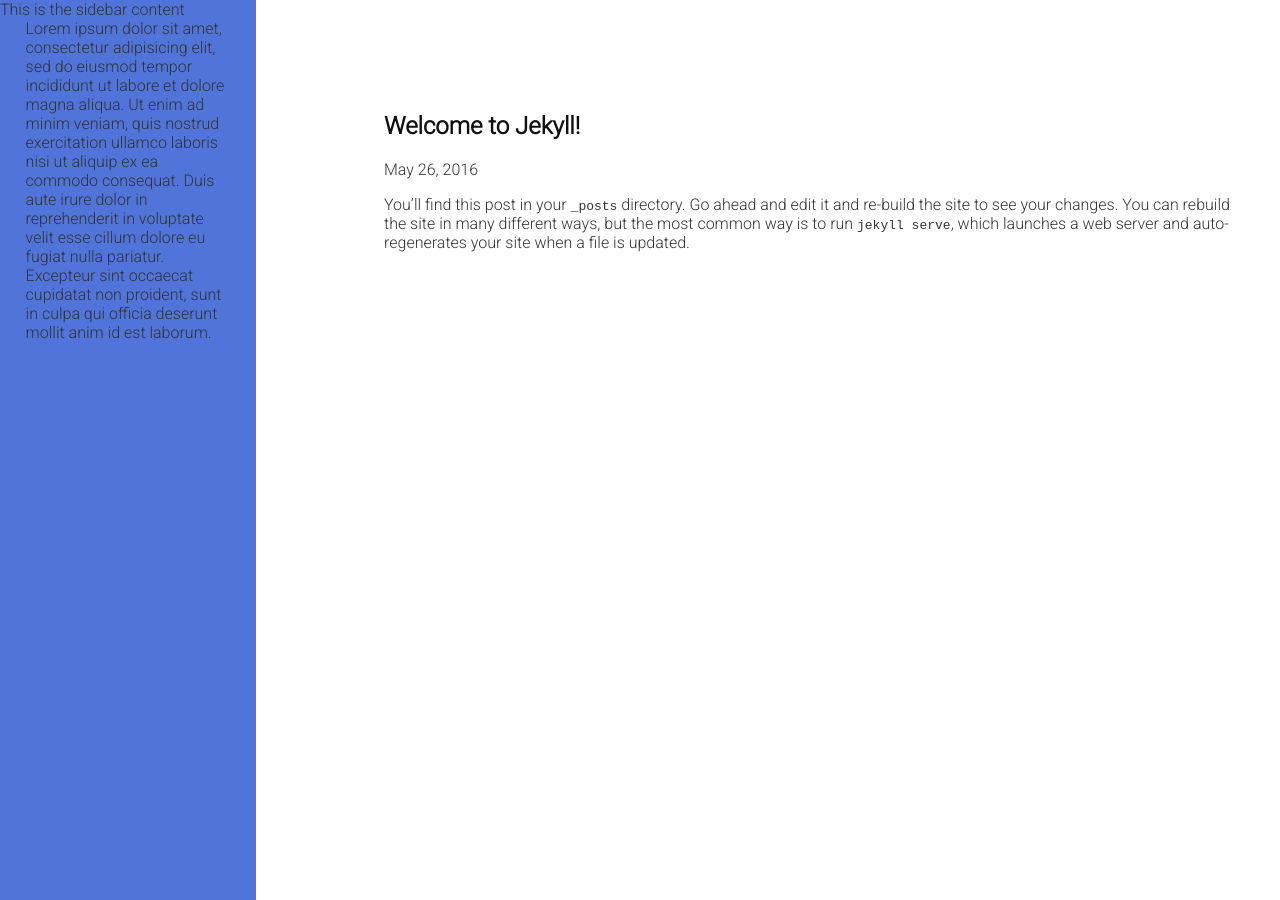
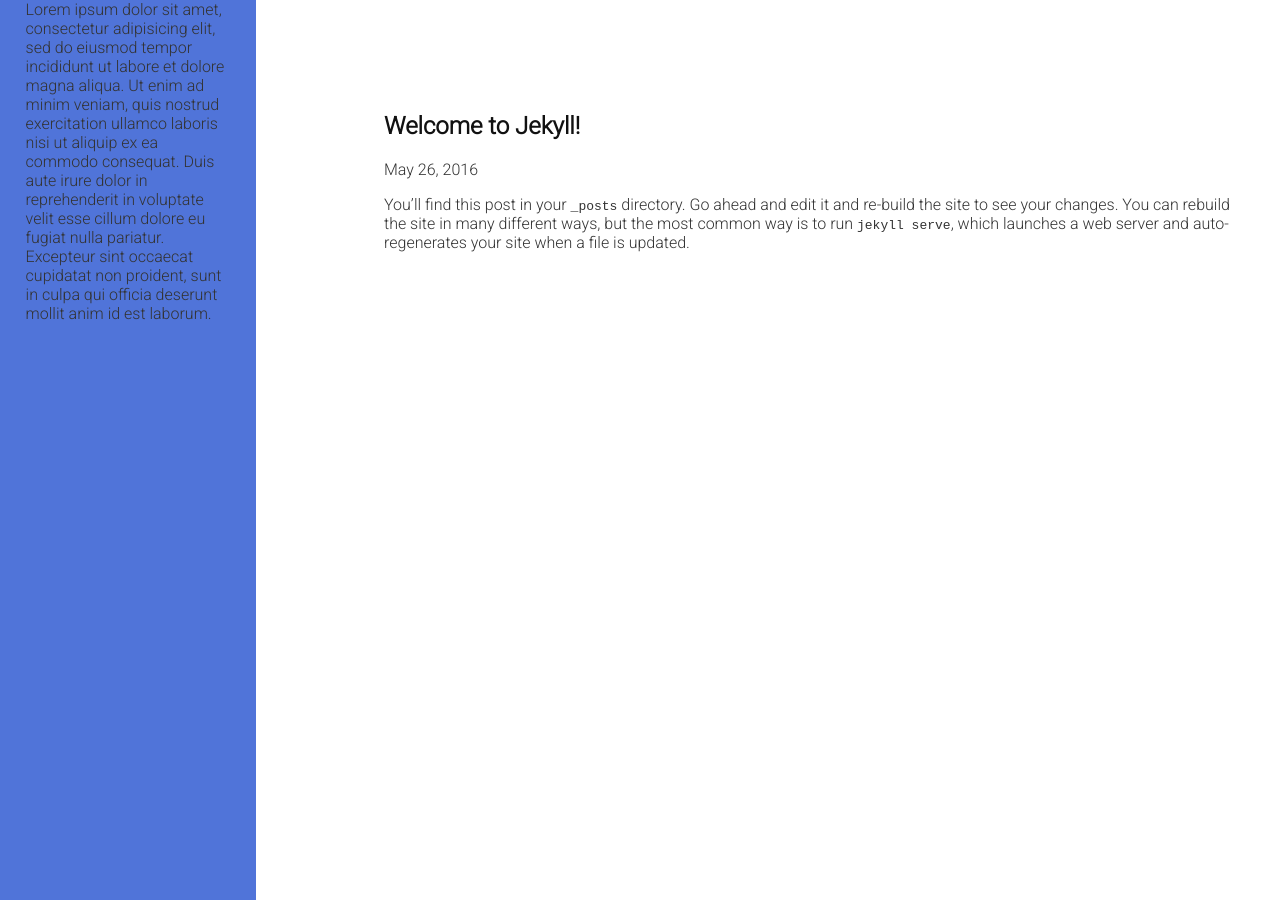
Before and after one commit to kyle-hall/kyle-hall.github.io, a Jekyll site: the page built from index.html, in a window 1280 px wide. Built offline with Jekyll 4.4.1, drawn with Linux system fonts in a browser that asks for light colours.

Commit message:
adjusting the content a little

```diff
--- a/_includes/sidebar.html
+++ b/_includes/sidebar.html
@@ -1,6 +1,5 @@
 
 <div class="sidebar">
-  This is the sidebar content
   <div class="sidebar-content">
     Lorem ipsum dolor sit amet, consectetur adipisicing elit, sed do eiusmod tempor incididunt ut labore et dolore magna aliqua. Ut enim ad minim veniam, quis nostrud exercitation ullamco laboris nisi ut aliquip ex ea commodo consequat. Duis aute irure dolor in reprehenderit in voluptate velit esse cillum dolore eu fugiat nulla pariatur. Excepteur sint occaecat cupidatat non proident, sunt in culpa qui officia deserunt mollit anim id est laborum.
   </div>
```
